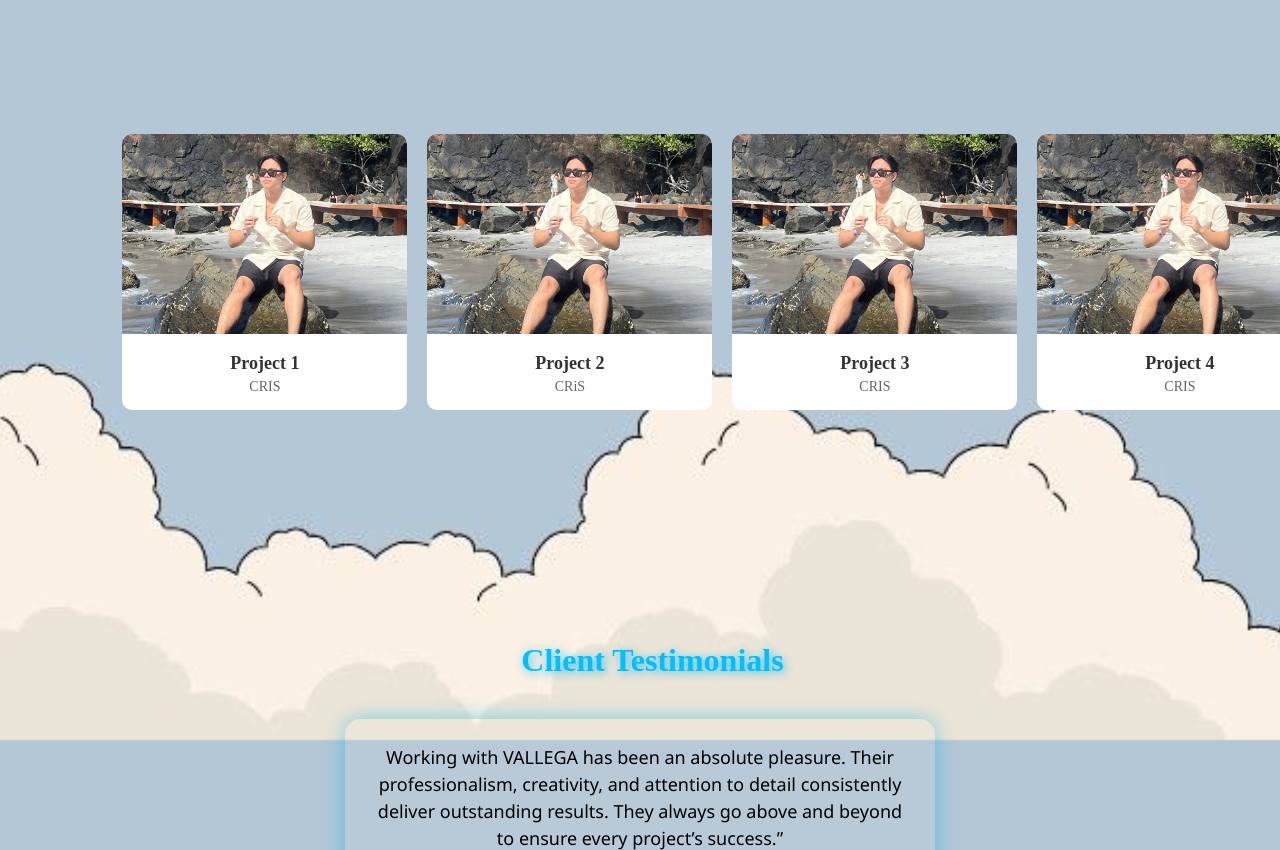
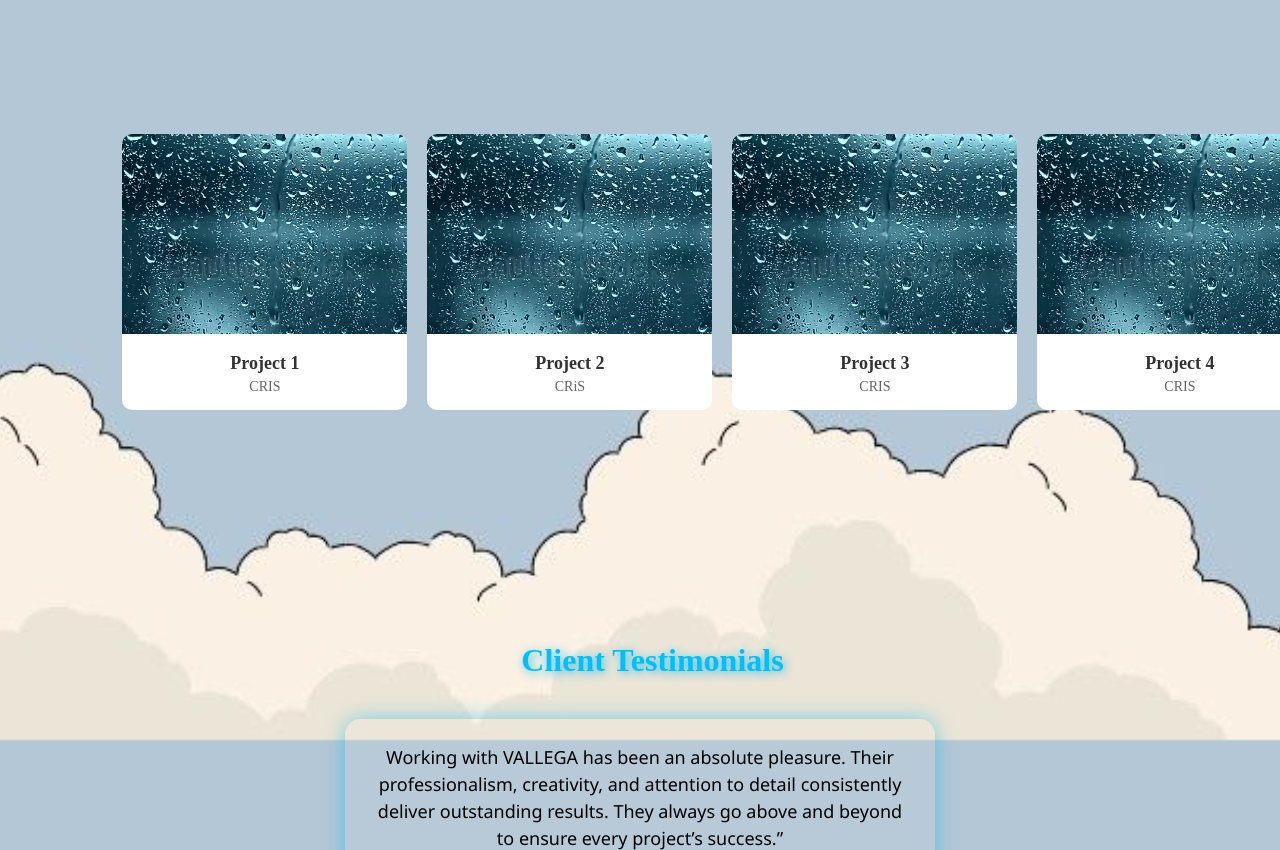
Before and after one commit to Thefuckisthis/tin.github.io, a plain HTML site: page index.html in a window 1280 px wide. Shown: the part 2460-3310 px from the top of the page. Drawn offline with Linux system fonts and the light colour scheme.

Commit message:
Updated website

```diff
--- a/index.css
+++ b/index.css
@@ -272,7 +272,7 @@ section{
 }
 
 .row-header{
-  scroll-margin-top: 50%;
+  scroll-margin-top: 50%6;
 }
 
 .hidden h1{
@@ -658,8 +658,9 @@ h3{
         padding: 10px;
     }
     div.webpage{
-      width: 90%;
+      width: 80%;
       height: 100%;
+
     }
     h1.hero{
       font-size: 40px;
--- a/index.html
+++ b/index.html
@@ -98,7 +98,7 @@
     <section class="section3">
         <div class="container">
         <div class="project-card">
-            <img src="1.jpg" alt="Portfolio Website Screenshot">
+            <img src="videoframe_6849.png" alt="Portfolio Website Screenshot">
             <div class="card-content">
                 <h3>Project 1</h3>
                 <p>CRIS</p>
@@ -106,7 +106,7 @@
         </div>
 
         <div class="project-card">
-            <img src="1.jpg" alt="E-Commerce Website Screenshot">
+            <img src="videoframe_6849.png" alt="E-Commerce Website Screenshot">
             <div class="card-content">
                 <h3>Project 2</h3>
                 <p>CRiS</p>
@@ -114,7 +114,7 @@
         </div>
 
         <div class="project-card">
-            <img src="1.jpg" alt="Blog Platform Screenshot">
+            <img src="videoframe_6849.png" alt="Blog Platform Screenshot">
             <div class="card-content">
                 <h3>Project 3</h3>
                 <p>CRIS</p>
@@ -122,7 +122,7 @@
         </div>
 
         <div class="project-card">
-            <img src="1.jpg" alt="Weather App Screenshot">
+            <img src="videoframe_6849.png" alt="Weather App Screenshot">
             <div class="card-content">
                 <h3>Project 4</h3>
                 <p>CRIS</p>
```
